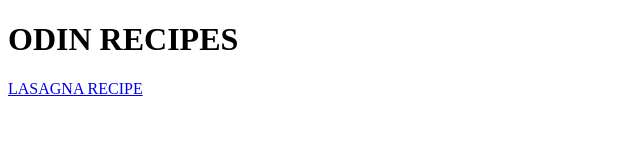
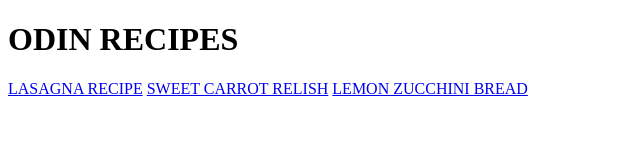
Before and after one commit to awkwardmustapha/odin-recipes, a plain HTML site: page index.html in a window 1280 px wide. Shown: the whole page, without its empty margins (0-640 px from the left). Drawn offline with Linux system fonts and the light colour scheme.

Commit message:
Add recipe for Sweet carrot relish and lemon zucchini bread

```diff
--- a/index.html
+++ b/index.html
@@ -7,5 +7,7 @@
     <body>
         <h1>ODIN RECIPES</h1>
         <a href="./recipes/lasagna.html">LASAGNA RECIPE</a>
+        <a href="./recipes/sweet-carrot-relish.html">SWEET CARROT RELISH</a>
+        <a href="./recipes/lemon-zucchini-bread.html">LEMON ZUCCHINI BREAD</a>
     </body>
 </html>
```
